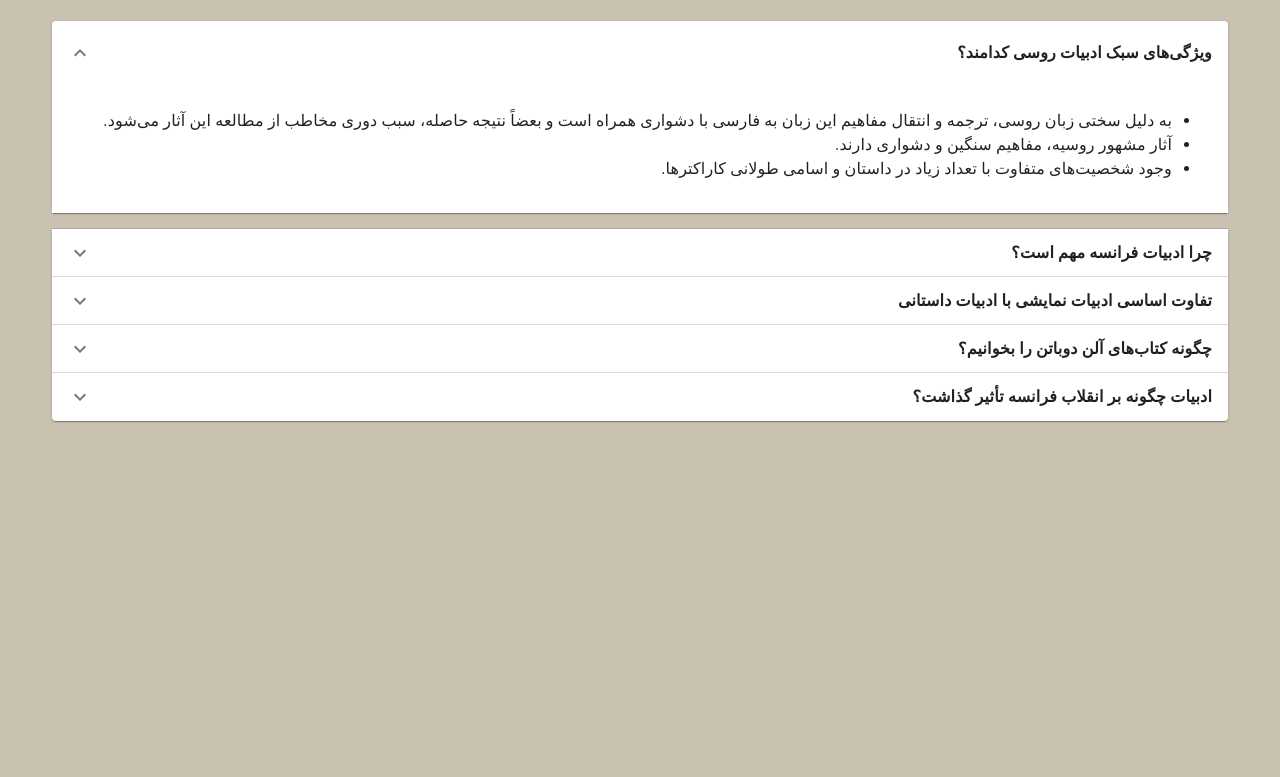
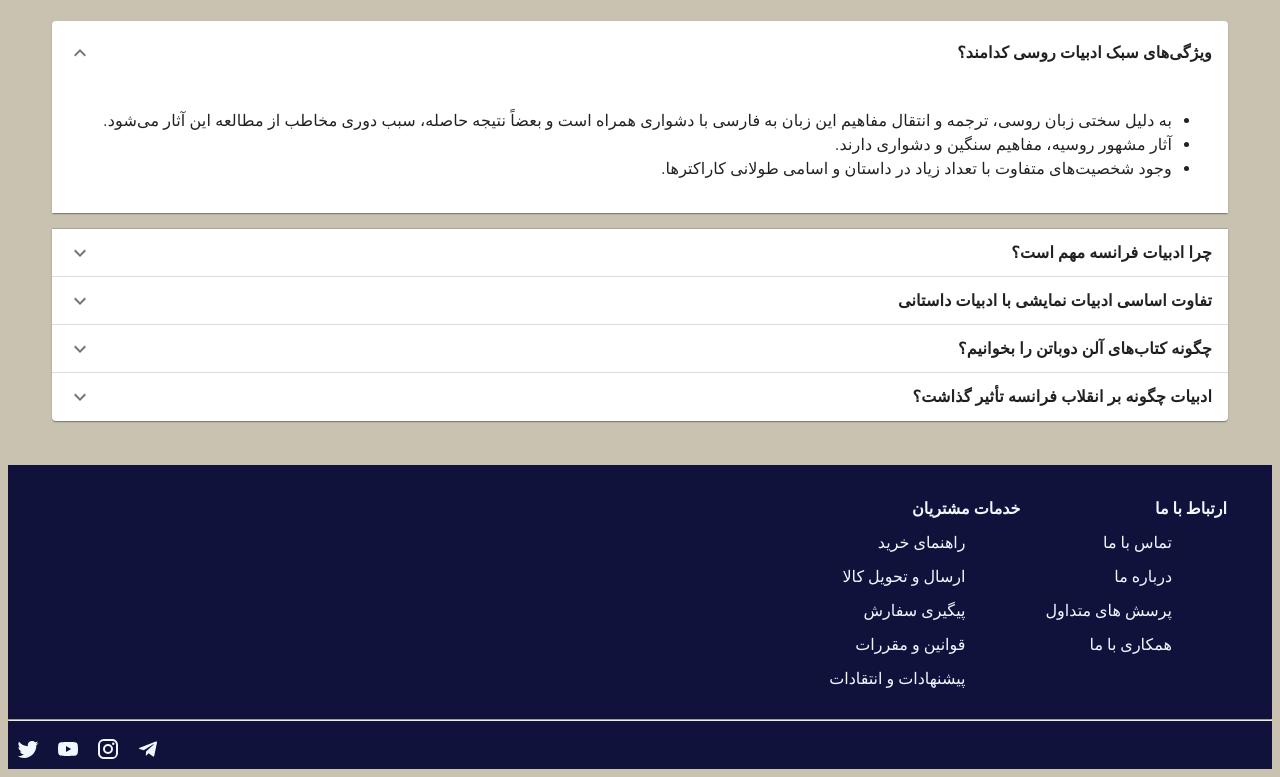
Before and after one commit to fakarami/book-shop, a React (Create React App) app: page / in a window 1280 px wide. Shown: the part 1003-1780 px from the top of the page. Before the commit the page ends 1476 px from the top, so only its background shows below. Built offline with nearby package versions, Linux system fonts and the light colour scheme.

Commit message:
create footer

```diff
--- a/src/App.jsx
+++ b/src/App.jsx
@@ -1,3 +1,4 @@
+import Footer from "./laouts/footer/Footer";
 import Header from "./laouts/header/Header";
 import BasicTabs from "./laouts/tabs/BasicTabs";
 
@@ -7,6 +8,7 @@ export default function App() {
       <Header />
       <hr />
       <BasicTabs />
+      <Footer />
     </>
   );
 }
--- /dev/null
+++ b/src/laouts/footer/Footer.jsx
@@ -0,0 +1,60 @@
+import React from "react";
+import "./footer.scss";
+import { IconButton, Tooltip } from "@mui/material";
+import TelegramIcon from "@mui/icons-material/Telegram";
+import InstagramIcon from "@mui/icons-material/Instagram";
+import YouTubeIcon from "@mui/icons-material/YouTube";
+import TwitterIcon from "@mui/icons-material/Twitter";
+export default function Footer() {
+  return (
+    <>
+      <footer>
+        <br />
+        <ul class="moshtari">
+          <li>
+            <b>ارتباط با ما</b>
+            <ul>
+              <li>تماس با ما</li>
+              <li>درباره ما</li>
+              <li>پرسش های متداول</li>
+              <li>همکاری با ما</li>
+            </ul>
+          </li>
+          <li>
+            <b>خدمات مشتریان</b>
+            <ul>
+              <li>راهنمای خرید</li>
+              <li>ارسال و تحویل کالا</li>
+              <li>پیگیری سفارش</li>
+              <li>قوانین و مقررات</li>
+              <li>پیشنهادات و انتقادات</li>
+            </ul>
+          </li>
+        </ul>
+        <hr />
+        <div className="divIcon">
+          <Tooltip title="Telegram">
+            <IconButton>
+              <TelegramIcon className="icon" />
+            </IconButton>
+          </Tooltip>
+          <Tooltip title="Instagram">
+            <IconButton>
+              <InstagramIcon className="icon" />
+            </IconButton>
+          </Tooltip>
+          <Tooltip title="YouTube">
+            <IconButton>
+              <YouTubeIcon className="icon" />
+            </IconButton>
+          </Tooltip>
+          <Tooltip title="Twitter">
+            <IconButton>
+              <TwitterIcon className="icon" />
+            </IconButton>
+          </Tooltip>
+        </div>
+      </footer>
+    </>
+  );
+}
--- /dev/null
+++ b/src/laouts/footer/footer.scss
@@ -0,0 +1,29 @@
+footer {
+  background-color: #11123b;
+  width: 100%;
+}
+.moshtari {
+  display: flex;
+  list-style: none;
+  b {
+    background-color: #11123b;
+    color: aliceblue;
+    padding: 5px;
+    cursor: pointer;
+  }
+  ul {
+    list-style: none;
+    margin: 5px;
+    li {
+      margin: 15px;
+      color: aliceblue;
+      cursor: pointer;
+    }
+  }
+}
+.divIcon {
+  text-align: end;
+}
+.icon {
+  color: aliceblue;
+}
```
